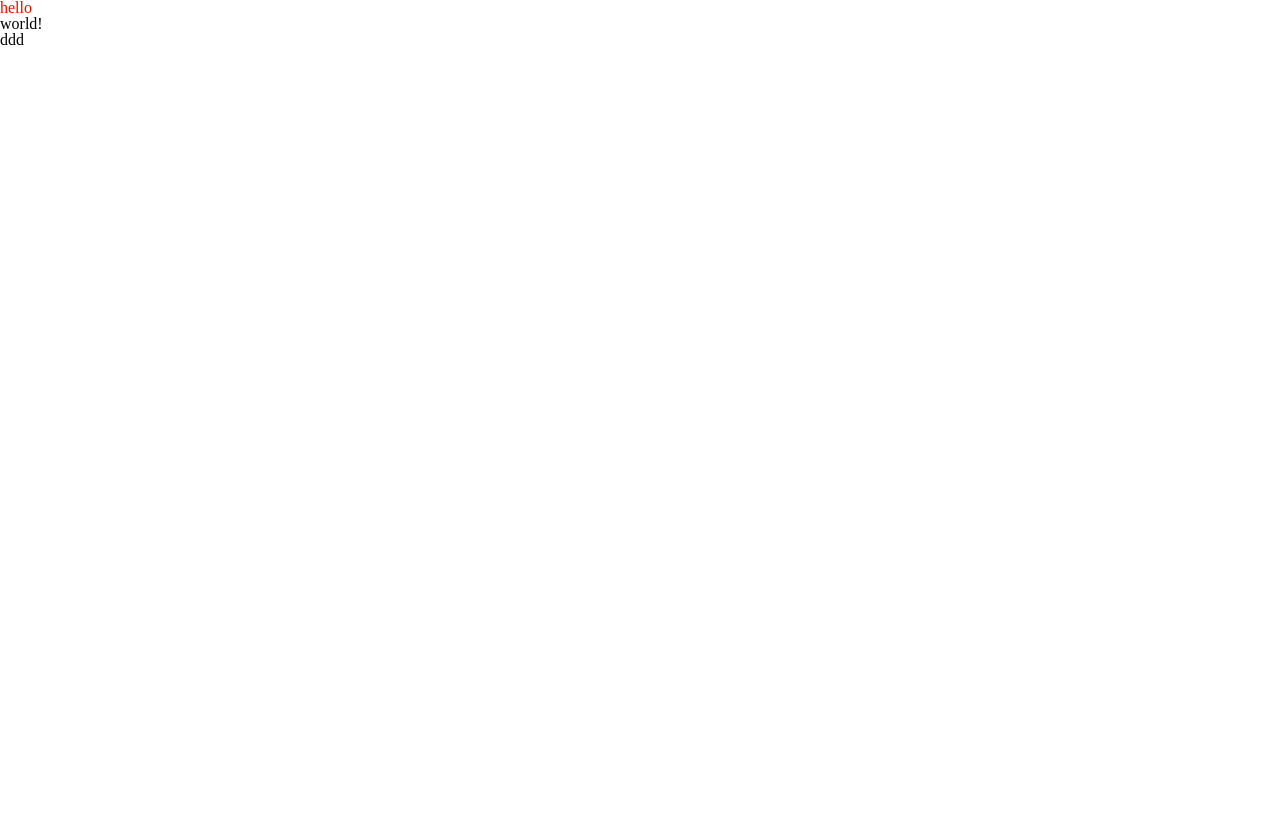
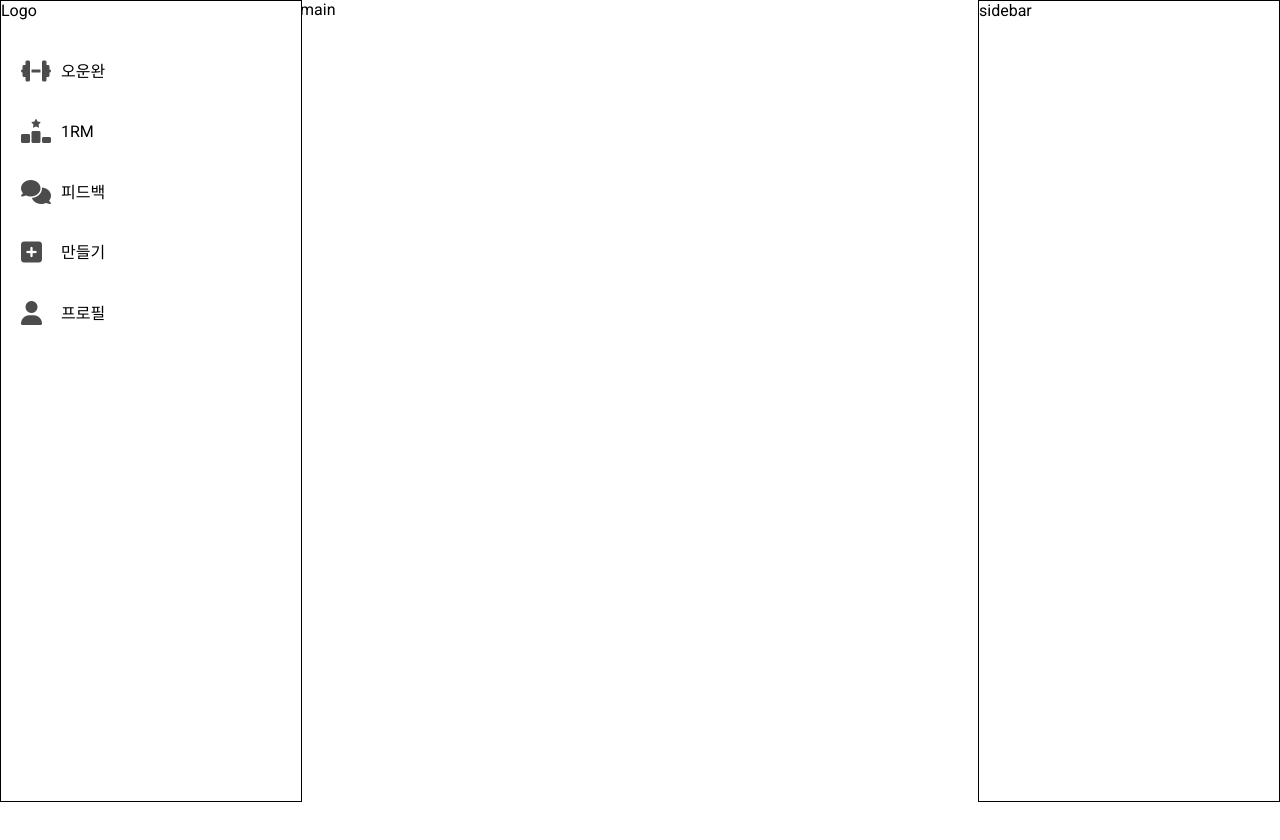
Before and after one commit to woong8249/new-ohwunwan, a React (Create React App) app in the folder client/: page / in a window 1280 px wide. Shown: the top 840 px of the page. Before the commit the page ends 800 px from the top, so only its background shows below. Built offline with nearby package versions, Linux system fonts and the light colour scheme.

Commit message:
[FEAT] Add ohwunwan page menu

```diff
--- a/client/public/index.html
+++ b/client/public/index.html
@@ -14,5 +14,6 @@
   <body>
     <noscript>You need to enable JavaScript to run this app.</noscript>
     <div id="root"></div>
+    <script src="https://kit.fontawesome.com/9edccb9386.js" crossorigin="anonymous"></script>
   </body>
 </html>
--- a/client/src/pages/Ohwunwan.js
+++ b/client/src/pages/Ohwunwan.js
@@ -3,9 +3,54 @@ import { Fragment } from "react"
 function Ohwunwan() {
   return (
     <Fragment>
-      <h1>hello</h1>
-      <h2>world!</h2>
-      <h3>ddd</h3>
+      <div className="wrap">
+
+        <div className="menu">
+          <h1>Logo</h1>
+
+          <div className="menu__column">
+            <div className="menu__column--left">
+              <i className="fa-solid fa-dumbbell fa-xl"></i>
+            </div>
+            <span>오운완</span>
+          </div>
+          <div className="menu__column">
+            <div className="menu__column--left">
+              <i className="fa-solid fa-ranking-star fa-xl"></i>
+            </div>
+            <span>1RM</span>
+          </div>
+          <div className="menu__column">
+            <div className="menu__column--left">
+              <i className="fa-solid fa-comments fa-xl"></i>
+            </div>
+            <span>피드백</span>
+          </div>
+          <div className="menu__column">
+            <div className="menu__column--left">
+              <i className="fa-solid fa-square-plus fa-xl"></i>
+            </div>
+            <span>만들기</span>
+          </div>
+          <div className="menu__column">
+            <div className="menu__column--left">
+              <i className="fa-solid fa-user fa-xl"></i>
+            </div>
+            <span>프로필</span>
+          </div>
+        </div>
+
+        {/* Todo: 해당 메뉴에 접근한 경우에는 아이콘의 색상 변경: 흰색 -> 검정색 */}
+
+        <div className="main">
+          <h2>main</h2>
+        </div>
+
+        <div className="sidebar">
+          <h3>sidebar</h3>
+        </div>
+
+      </div>
     </Fragment>
   )
 }
--- a/client/src/styles/pages/ohwunwan.css
+++ b/client/src/styles/pages/ohwunwan.css
@@ -1,3 +1,47 @@
- h1 {
-  color: red;
- }
+.wrap {
+  display: flex;
+  font-size: 1.6rem;
+}
+
+.menu {
+  width: 30rem;
+  height: 100vh;
+  border: 1px solid #000;
+  position: fixed;
+}
+
+.menu__column {
+  margin-top: 4rem;
+  margin-left: 2rem; /* 전체적으로 padding 들어가야하는거 고려 */
+  display: flex;
+  align-items: center;
+  cursor: pointer;
+}
+
+.menu__column .menu__column--left {
+  width: 4rem;
+}
+
+.menu__column .menu__column--left i {
+  margin-right: 0.5rem;
+  opacity: 0.7;
+}
+
+.menu__column:hover i {
+  opacity: 1;
+}
+
+.main {
+  font-size: 16px;
+  width: 77em;
+  height: 200vh;
+  margin-left: 30rem;
+}
+
+.sidebar {
+  width: 30rem;
+  height: 100vh;
+  border: 1px solid #000;
+  position: fixed;
+  right: 0;
+}
--- a/client/src/styles/styles.css
+++ b/client/src/styles/styles.css
@@ -1,6 +1,14 @@
+/* *Font */
+@import url('https://fonts.googleapis.com/css2?family=Roboto:wght@400;500;700&display=swap');
+
 @import "./reset.css";
 @import "./variables.css";
 
-
 /* *Pages */
 @import "./pages/ohwunwan.css";
+
+html, body {
+  font-size: 62.5%; /* 1.6rem -> 16px */
+  line-height: 1.285;
+  font-family: 'Roboto', sans-serif;
+}
--- a/client/src/styles/variables.css
+++ b/client/src/styles/variables.css
@@ -1,3 +1,4 @@
 :root {
   /* --yellow: #fae100; */
+  --white: rgb(255, 255, 255);
 }
```
Also changed, not shown: client/src/styles/reset.css (line endings or trailing spaces).
